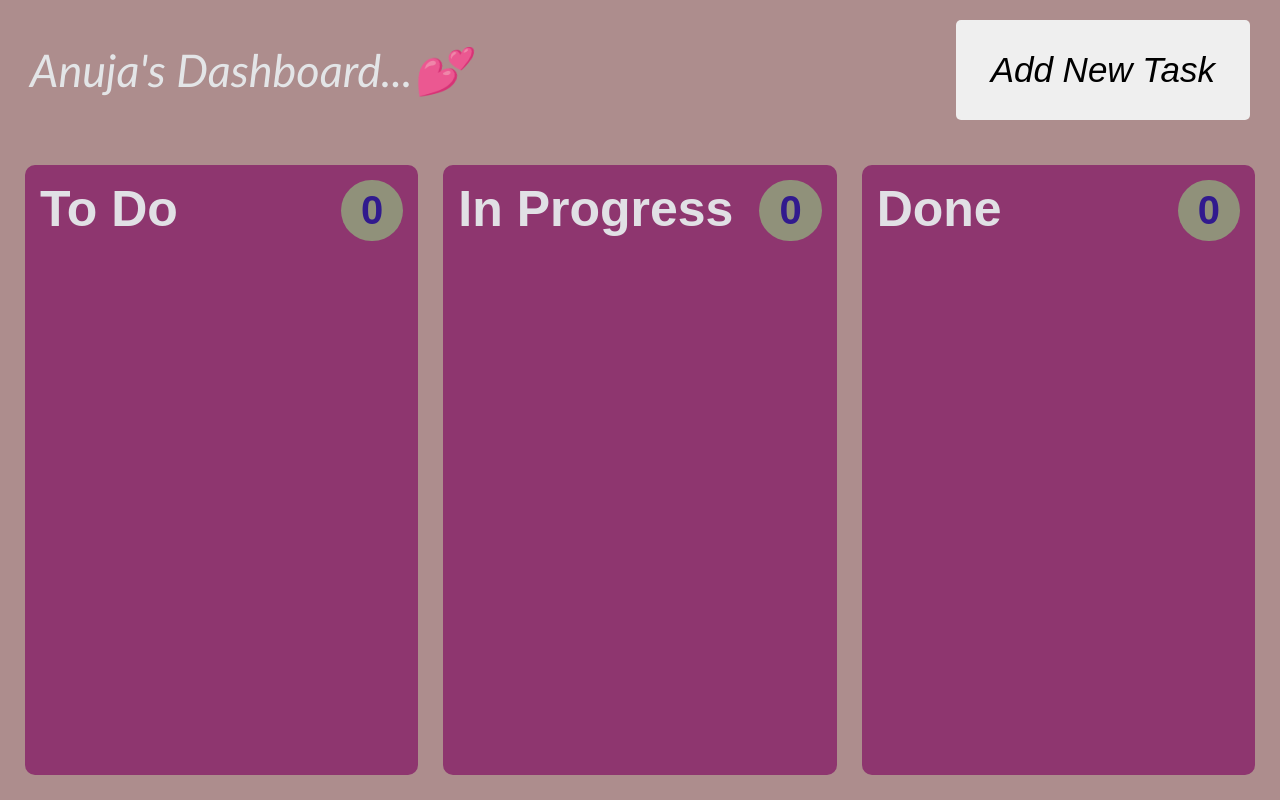
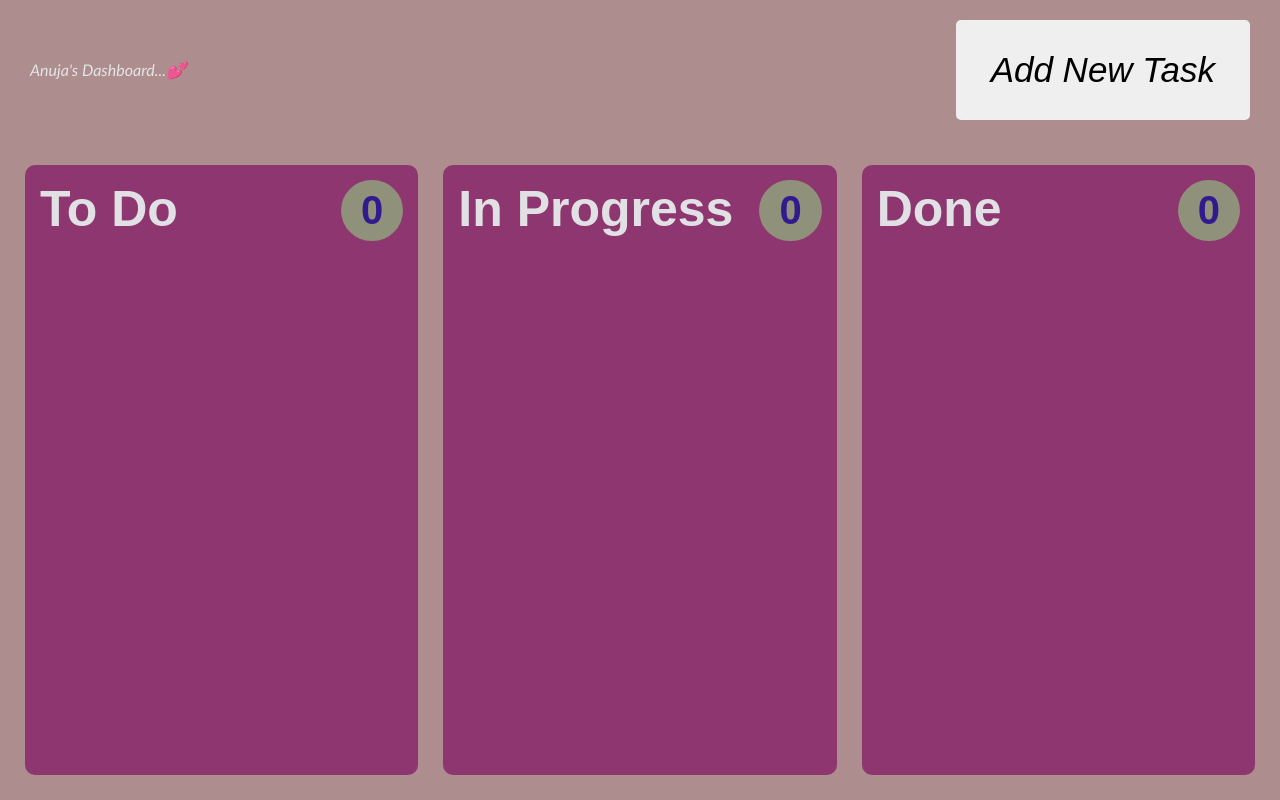
Before and after one commit to bhadaneanuja5-bit/task-management-board, a plain HTML site: page index.html in a window 1280 px wide. Drawn offline with Linux system fonts and the light colour scheme.

Commit message:
Update style.css

```diff
--- a/style.css
+++ b/style.css
@@ -14,7 +14,7 @@ body{
     background:rgba(117, 64, 64, 0.593);
     color:rgba(230, 234, 236, 0.947);
     font-family:sans-serif;
-    font-size: 45px;
+    font-size: 16px;
 }
 
 main{
```
